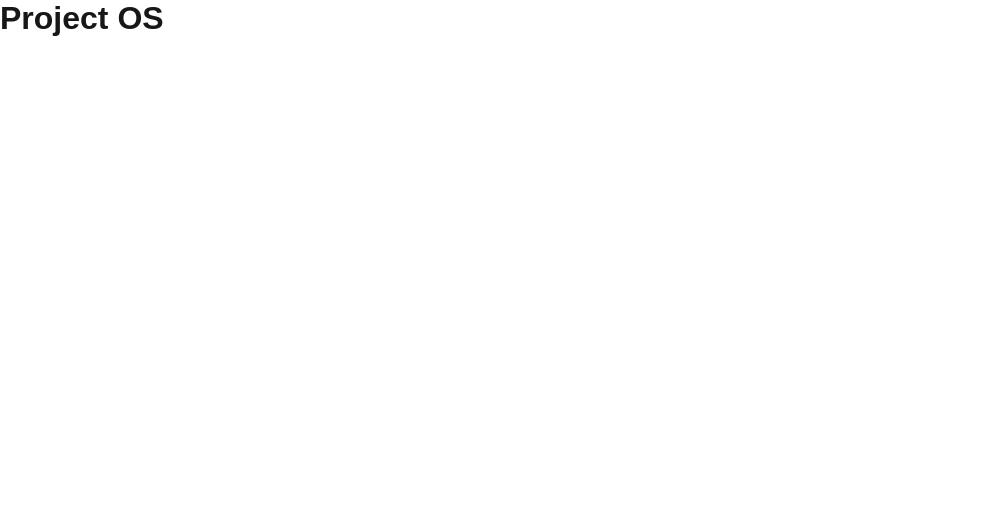
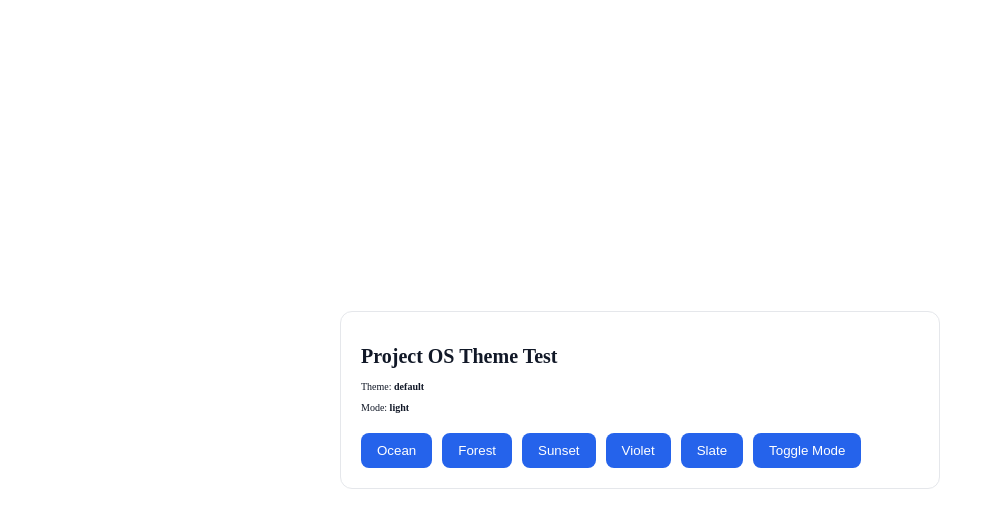
Before and after one commit to ingemedical16/project-os, a Next.js app: page / in a window 1280 px wide. Shown: the top 528 px of the page, without its empty margins (0-1001 px from the left). Built offline with nearby package versions, Linux system fonts and the light colour scheme.

Commit message:
feat: implement theme architecture

```diff
--- a/package.json
+++ b/package.json
@@ -11,7 +11,8 @@
   "dependencies": {
     "next": "16.2.6",
     "react": "19.2.4",
-    "react-dom": "19.2.4"
+    "react-dom": "19.2.4",
+    "sass": "^1.100.0"
   },
   "devDependencies": {
     "@types/node": "^20",
--- a/src/app/layout.tsx
+++ b/src/app/layout.tsx
@@ -1,6 +1,8 @@
 import type { Metadata } from "next";
 import { Geist, Geist_Mono } from "next/font/google";
-import "./globals.css";
+
+import "@/styles/globals.scss";
+import { ThemeProvider } from "@/contexts/theme/ThemeProvider";
 
 const geistSans = Geist({
   variable: "--font-geist-sans",
@@ -13,8 +15,8 @@ const geistMono = Geist_Mono({
 });
 
 export const metadata: Metadata = {
-  title: "Create Next App",
-  description: "Generated by create next app",
+  title: "project-os",
+  description: "Reusable Next.js Starter",
 };
 
 export default function RootLayout({
@@ -23,8 +25,14 @@ export default function RootLayout({
   children: React.ReactNode;
 }>) {
   return (
-    <html lang="en" className={`${geistSans.variable} ${geistMono.variable}`}>
-      <body>{children}</body>
+    <html
+      lang="en"
+      suppressHydrationWarning
+      className={`${geistSans.variable} ${geistMono.variable}`}
+    >
+      <body suppressHydrationWarning>
+        <ThemeProvider>{children}</ThemeProvider>
+      </body>
     </html>
   );
 }
--- /dev/null
+++ b/src/app/page.module.scss
@@ -0,0 +1,45 @@
+.page {
+  min-height: 100vh;
+  padding: 4rem;
+
+  background: var(--bg);
+  color: var(--text);
+
+  display: flex;
+  align-items: center;
+  justify-content: center;
+}
+
+.card {
+  width: 100%;
+  max-width: 60rem;
+
+  padding: 2rem;
+
+  background: var(--surface);
+  border: 1px solid var(--border);
+  border-radius: 1.2rem;
+}
+
+.buttons {
+  display: flex;
+  flex-wrap: wrap;
+  gap: 1rem;
+  margin-top: 2rem;
+}
+
+.buttons button {
+  padding: 1rem 1.6rem;
+
+  background: var(--accent);
+  color: var(--accent-text);
+
+  border: none;
+  border-radius: 0.8rem;
+
+  cursor: pointer;
+}
+
+.buttons button:hover {
+  background: var(--accent-hover);
+}
--- a/src/app/page.tsx
+++ b/src/app/page.tsx
@@ -1,7 +1,56 @@
+'use client';
+
+import styles from './page.module.scss';
+
+import { useTheme } from '@/contexts/theme/useTheme';
+
 export default function HomePage() {
+  const {
+    theme,
+    colorMode,
+    setTheme,
+    toggleColorMode,
+  } = useTheme();
+
   return (
-    <main>
-      <h1>Project OS</h1>
+    <main className={styles.page}>
+      <div className={styles.card}>
+        <h1 className={styles.title}>Project OS Theme Test</h1>
+
+        <p className={styles.text}>
+          Theme: <strong>{theme}</strong>
+        </p>
+
+        <p className={styles.text}>
+          Mode: <strong>{colorMode}</strong>
+        </p>
+
+        <div className={styles.buttons}>
+          <button onClick={() => setTheme('ocean')}>
+            Ocean
+          </button>
+
+          <button onClick={() => setTheme('forest')}>
+            Forest
+          </button>
+
+          <button onClick={() => setTheme('sunset')}>
+            Sunset
+          </button>
+
+          <button onClick={() => setTheme('violet')}>
+            Violet
+          </button>
+
+          <button onClick={() => setTheme('slate')}>
+            Slate
+          </button>
+
+          <button onClick={toggleColorMode}>
+            Toggle Mode
+          </button>
+        </div>
+      </div>
     </main>
-  )
+  );
 }
```
Also changed, not shown: src/components/theme-tester/ThemeTester.tsx (added, +66 -0 lines), 1 other file (tests, documents, lock files or other folders).
